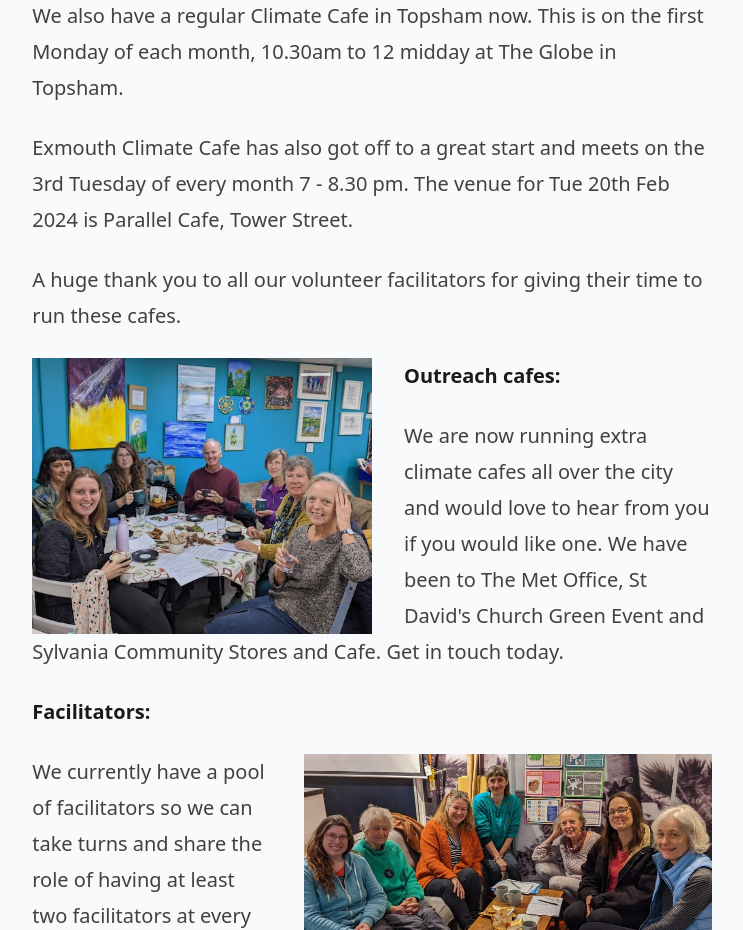
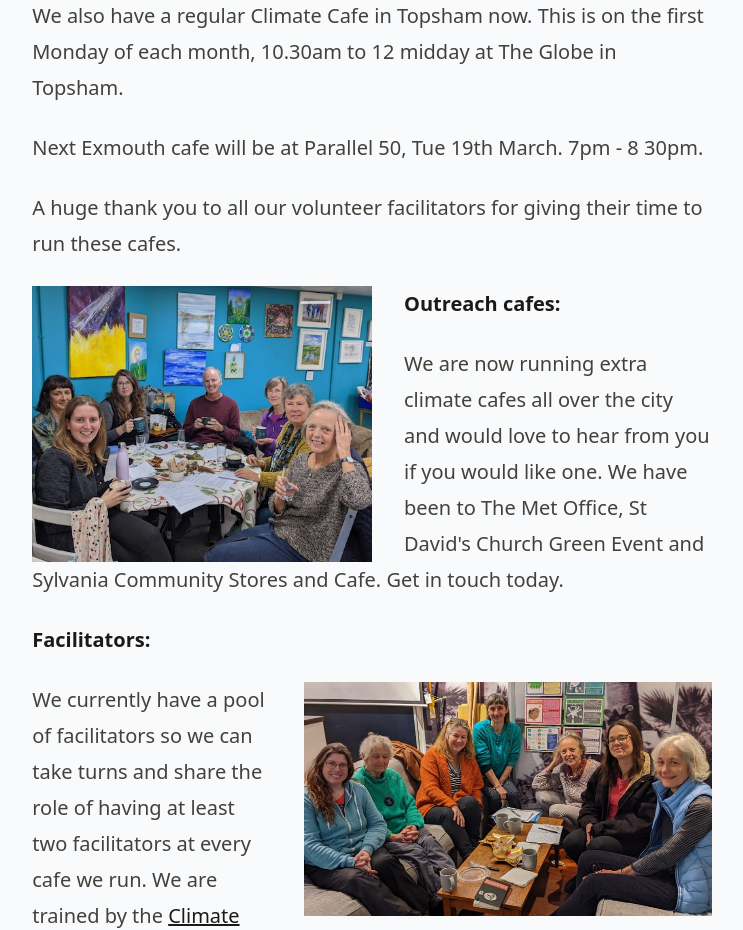
Before and after one commit to danielhpavey/exeterclimatecafe, a Next.js app: page / in a window 1280 px wide. Shown: the part 1120-2050 px from the top of the page, without its empty margins (268-1011 px from the left). Built offline with nearby package versions, Linux system fonts and the light colour scheme.

Commit message:
Content update

```diff
--- a/pages/index.js
+++ b/pages/index.js
@@ -46,7 +46,7 @@ export default function Home() {
 
 <p>We also have a regular Climate Cafe in Topsham now. This is on the first Monday of each month, 10.30am to 12 midday at The Globe in Topsham.</p>
 
-<p>Exmouth Climate Cafe has also got off to a great start and meets on the 3rd Tuesday of every month 7 - 8.30 pm. The venue for Tue 20th Feb 2024 is Parallel Cafe, Tower Street.</p>
+<p>Next Exmouth cafe will be at Parallel 50, Tue 19th March.  7pm - 8 30pm.</p>
 
 <p>A huge thank you to all our volunteer facilitators for giving their time to run these cafes.</p>
 
```
